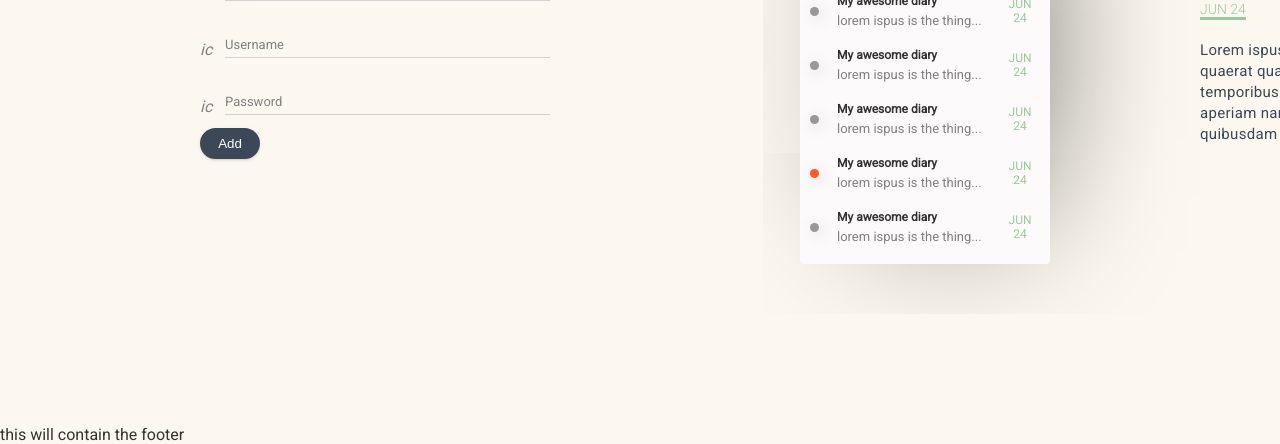
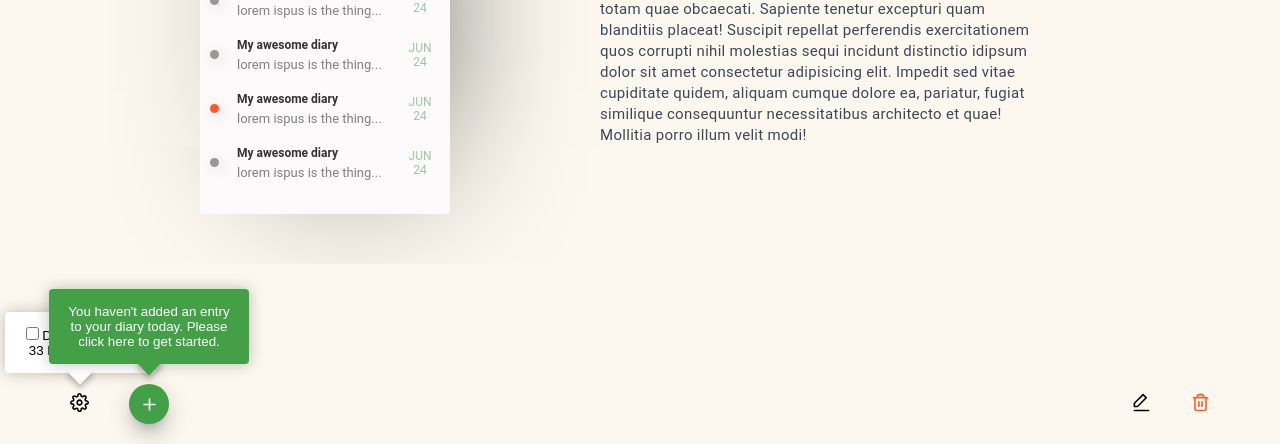
Before and after one commit to damafeez/MyDiary, a plain HTML site: page UI/home.html in a window 1280 px wide. Shown: the part 356-800 px from the top of the page. Drawn offline with Linux system fonts and the light colour scheme.

Commit message:
Add Button Scroll Functionality Add SVG icons To Input Field Add SVG icons to Footer Buttons

```diff
--- a/UI/css/style.css
+++ b/UI/css/style.css
@@ -1,5 +1,5 @@
 /* font import */
-@import url('https://fonts.googleapis.com/css?family=Roboto:300,400');
+@import url('https://fonts.googleapis.com/css?family=Ubuntu:300,400');
 /* variables */
 :root {
   --secondary-color: rgb(60, 72, 88);
@@ -17,7 +17,7 @@
 }
 html {
   font-size: 62.5%;
-  font-family: 'Roboto', sans-serif;
+  font-family: 'Ubuntu', sans-serif;
 }
 body {
   font-weight: 400;
@@ -29,14 +29,41 @@ img {
 a {
   text-decoration: none;
 }
+/* animations */
+
+@keyframes pulse {
+  from {
+    -webkit-transform: scale3d(1, 1, 1);
+    transform: scale3d(1, 1, 1);
+  }
+
+  50% {
+    -webkit-transform: scale3d(1.05, 1.05, 1.05);
+    transform: scale3d(1.1, 1.1, 1.1);
+  }
+
+  to {
+    -webkit-transform: scale3d(1, 1, 1);
+    transform: scale3d(1, 1, 1);
+  }
+}
 /* components */
+svg.icon {
+  width: 1.9rem;
+  height: 1.9rem;
+}
 button {
   border: none;
   outline: none;
+  cursor: pointer;
+}
+.btn {
+  border: none;
+  outline: none;
+  cursor: pointer;
   padding: .8rem 1.5rem;
   border-radius: 3px;
   min-width: 6rem;
-  cursor: pointer;
   background-color: rgb(60, 72, 88);
   color: white;
   transition: all .2s ease-in;
@@ -44,30 +71,38 @@ button {
   0 3px 1px -2px rgba(153, 153, 153, 0.2),
   0 1px 5px 0 rgba(153, 153, 153, 0.12);
 }
-button::after {
+.btn::after {
   clear: both;
 }
-button:hover {
+.btn:hover {
   box-shadow: 0 16px 26px -10px rgb(60, 72, 88, 0.56),
   0 4px 25px 0px rgba(0, 0, 0, 0.12),
   0 8px 10px -5px rgb(60, 72, 88, 0.2);
 }
-button.round {
+.btn.round {
   border-radius: 150px;
 }
 
-.input {
+.input, .textarea {
   position: relative;
   height: 4.5rem;
   margin-bottom: 1.2rem;
   display: flex;
   align-items: flex-end;
 }
-.input > * {
+.textarea {
+  height: auto;
+  min-height: 10rem;
+  padding-top: 1rem;
+}
+.input > *, .textarea * {
   flex: 1;
 }
-.input > i {
-  color: grey;
+.input > .icon, .textarea > .icon {
+  fill: grey;
+  width: 1.8rem;
+  height: 1.8rem;
+  order: 1;
   flex-basis: 2.5rem;
   transition: color .2s ease-out;
   flex-grow: 0;
@@ -95,13 +130,13 @@ button.round {
   color: inherit;
   font-size: inherit;
 }
-.input input:focus {
+.input input:focus, .textarea textarea:focus {
   background-size: 100% 2px, 100% 1px;
 }
-.input label {
+.input label, .textarea label {
   position: absolute;
   bottom: .7rem;
-  left: 2.5rem;
+  left: .1rem;
   transition: all .2s ease-in;
   font-size: 1.3rem;
   cursor: pointer;
@@ -111,10 +146,51 @@ button.round {
   transform: translateY(-1.6rem);
   font-size: .9rem;
 }
-.input.active > i {
-  color: var(--secondary-color);
+.input.active > .icon, .textarea.active > .icon {
+  fill: var(--secondary-color);
 }
-
+.textarea textarea {
+  resize: none;
+  border: none;
+  outline: none;
+  box-shadow: none;
+  background-image: linear-gradient(var(--secondary-color), var(--secondary-color)), linear-gradient(#D2D2D2, #D2D2D2);
+  background-size: 0% 2px, 100% 1px;
+  background-repeat: no-repeat;
+  background-position: 0% bottom, center calc(100% - 1px);
+  background-color: transparent;
+  transition: background .2s ease-out;
+  will-change: background;
+  align-self: stretch;
+}
+.textarea.active > label {
+  transform: translateY(-8.2rem);
+  font-size: .9rem;
+}
+.drop {
+  position: absolute;
+  width: 20rem;
+  padding: 1.5rem;
+  border-radius: 4px;
+  box-shadow: 0 0 15px rgba(0, 0, 0, 0.25);
+  bottom: calc(100% + 2rem);
+  left: 50%;
+  transform: translateX(-50%);
+}
+.drop-container {
+  position: relative;
+}
+.drop-container::after {
+  content: "";
+  position: absolute;
+  width: 0;
+  height: 0;
+  left: 50%;
+  border: 1rem solid black;
+  box-shadow: -4px 4px 5px rgba(0, 0, 0, 0.2);
+  bottom: calc(100% + 1.3rem);
+  transform: translateX(-50%) rotate(-45deg);
+}
 h1 {
   font-size: 2.5rem;
 }
@@ -210,11 +286,23 @@ body.logged-in main {
 .scroller {
   display: flex;
   align-items: center;
+  transform: translate3d(0px, 0, 0);
   transition: transform 1s ease-in-out;
 }
 section.add-diary {
   min-width: 35rem;
   margin-right: 25rem;
+}
+section.add-diary form {
+  margin-top: 3.5rem;
+}
+section.add-diary .btn {
+  margin-top: 1rem;
+  float: right;
+}
+section.add-diary .reset {
+  background: var(--gray);
+  margin-right: 1rem;
 }
 section.diaries {
   min-width: 25rem;
@@ -286,7 +374,7 @@ section.diaries ul li.active .pointer{
   background: var(--outrageous-orange);
 }
 section.diary {
-  min-width: 30rem;
+  min-width: 45rem;
 }
 section.diary h2{
   font-weight: 300;
@@ -307,6 +395,55 @@ section.diary p.desc {
   line-height: 1.4;
   color: var(--lighter-text-color);
 }
+footer {
+  display: flex;
+  align-items: center;
+  padding: 2rem 5rem;
+}
+footer button {
+  margin: 0 2rem;
+  background-color: transparent;
+  transition: transform .3s ease-in;
+}
+footer button:hover {
+  transform: translateY(-3px)
+}
+footer .settings .drop {
+  width: 15rem;
+  background: white;
+}
+footer .settings::after {
+  border-color: transparent transparent white white;
+}
+footer .add {
+  width: 4rem;
+  height: 4rem;
+  border-radius: 50%;
+  background-color: #43a047;
+  display: flex;
+  justify-content: center;
+  align-items: center;
+  fill: white;
+  box-shadow: 0 16px 26px -10px rgb(60, 72, 88, 0.56),
+  0 4px 25px 0px rgba(0, 0, 0, 0.12),
+  0 8px 10px -5px rgb(60, 72, 88, 0.2);
+  /* animation-name: pulse; */
+  animation-iteration-count: 10;
+  animation-duration: 2s;
+}
+footer .add .drop {
+  background: #43a047;
+  color: white;
+}
+footer .add::after {
+  border-color: transparent transparent #43a047 #43a047;
+}
+footer .edit {
+  margin-left: auto;
+}
+footer .delete {
+  fill: #ff5925;
+}
 /* breakpoint */
 @media (min-width: 500px) {
   body.before-login main {
--- a/UI/home.html
+++ b/UI/home.html
@@ -15,21 +15,21 @@
         <h2>Add diary entry</h2>
         <form action="#" name="login">
           <div class="input">
-            <i class="icon">ic</i>
-            <input id="signUp-fullName" type="text">
-            <label for="signUp-fullName">Title</label>
+              <svg class="icon">
+                <use xlink:href="svg/icons.svg#icon-edit-2"></use>
+              </svg>
+            <input id="title" type="text">
+            <label for="title">Title</label>
           </div>
-          <div class="input">
-            <i class="icon">ic</i>
-            <input id="signUp-username" type="text">
-            <label for="signUp-username">Username</label>
+          <div class="textarea">
+              <svg class="icon">
+                <use xlink:href="svg/icons.svg#icon-file-text"></use>
+              </svg>
+            <label for="event">Your awesome event</label>
+            <textarea id="event" name="event" rows="4"></textarea>
           </div>
-          <div class="input">
-            <i class="icon">ic</i>
-            <input id="signUp-password" type="password">
-            <label for="signUp-password">Password</label>
-          </div>
-          <button class="round" onclick="setTransform()">Add</button>
+          <button class="btn round">Add</button>
+          <input onclick="slideTo()" type="reset" class="btn round reset" value="Cancel">
         </form>
       </section>
       <section class="diaries">
@@ -38,12 +38,6 @@
           <span id="day">TUESDAY</span>
         </div>
         <ul>
-          <li>
-            <span class="pointer"></span>
-            <h4 class="title">My awesome diary</h4>
-            <p class="desc">lorem ispus is the thing...</p>
-            <span class="date">JUN<br />24</span>
-          </li>
           <li>
             <span class="pointer"></span>
             <h4 class="title">My awesome diary</h4>
@@ -70,17 +64,48 @@
           </li>
         </ul>
       </section>
-      <section class="diary">
+      <section class="diary" onclick="slideTo()">
         <h2>My awesome diary</h2>
         <p class="date">JUN 24</p>
-        <p class="desc">Lorem ispus is the thing oluptatem dicta quaerat quasi, quas ipsam fuga temporibus amet praesentium dignissimos aperiam nam doloremque laborum labore quibusdam saepe nisi ea tempora. Quod!</p>
+        <p class="desc">Lorem ipsum dolor sit amet, consectetur adipisicing elit. Minima totam quae obcaecati. Sapiente tenetur excepturi quam blanditiis placeat! Suscipit repellat perferendis exercitationem quos corrupti nihil molestias sequi incidunt distinctio idipsum dolor sit amet consectetur adipisicing elit. Impedit sed vitae cupiditate quidem, aliquam cumque dolore ea, pariatur, fugiat similique consequuntur necessitatibus architecto et quae! Mollitia porro illum velit modi!</p>
       </section>
     </div>
   </main>
   <footer>
-    this will contain the footer
-    <img src="img/home.jpg" alt="">
+    <button class="settings drop-container">
+      <svg class="icon">
+        <use xlink:href="svg/icons.svg#icon-settings"></use>
+      </svg>
+      <div class="drop">
+        <div class="check">
+          <input type="checkbox" name="" id="show-notification">
+          <label for="show-notification">Daily Reminder</label>
+        </div>
+        33 Entries Added
+      </div>
+    </button>
+    <button onclick="slideTo(0)" class="add drop-container">
+      <svg class="icon">
+        <use xlink:href="svg/icons.svg#icon-plus"></use>
+      </svg>
+      <div class="drop">
+        <p>You haven't added an entry to your diary today. Please click here to get started.</p>
+      </div>
+    </button>
+    <button title="Edit Current Entry" class="edit">
+      <svg class="icon">
+        <use xlink:href="svg/icons.svg#icon-edit-3"></use>
+      </svg>
+    </button>
+    <button title="Delete Entry" class="delete">
+      <svg class="icon">
+        <use xlink:href="svg/icons.svg#icon-trash-2"></use>
+      </svg>
+    </button>
   </footer>
   <script src="js/app.js"></script>
+  <script>
+    window.addEventListener('load', () => slideTo())
+  </script>
 </body>
 </html>
--- a/UI/js/app.js
+++ b/UI/js/app.js
@@ -1,5 +1,5 @@
 let initInput = () => {
-  let inputFields = document.querySelectorAll('.input > input')
+  let inputFields = document.querySelectorAll('.input > input, .textarea > textarea')
   if (inputFields.length === 0) return
   for (inputField of inputFields) {
     inputField.addEventListener('focus', function () {
@@ -14,14 +14,11 @@ let toggleView = (view) => {
   let authContainer = document.querySelector('section.auth')
   authContainer.className = `auth ${view}-view`
 }
-let scroller = document.querySelector('div.scroller')
-let main = document.querySelector('.logged-in main')
-let diaries = document.querySelector('section.diaries')
-let setTransform = () => {
-  let mainStyle = main.currentStyle || window.getComputedStyle(main)
-  let offset = -(diaries.offsetLeft - mainStyle.paddingLeft.match(/\d+/g)[0])
-  console.log({offset})
-  scroller.style.transform = 'translate3d(' + (offset) + 'px,0,0)';
+let slideTo = (val) => {
+  let scroller = document.querySelector('div.scroller')
+  let diaries = document.querySelector('section.diaries')
+  let transform = val === 0 ? val : -diaries.offsetLeft
+  scroller.style.transform = `translate3d(${transform}px, 0, 0)`;
 }
 let navigateTo = (url) => {
   window.location.assign = url
```
Also changed, not shown: UI/svg/icons.svg (added).
